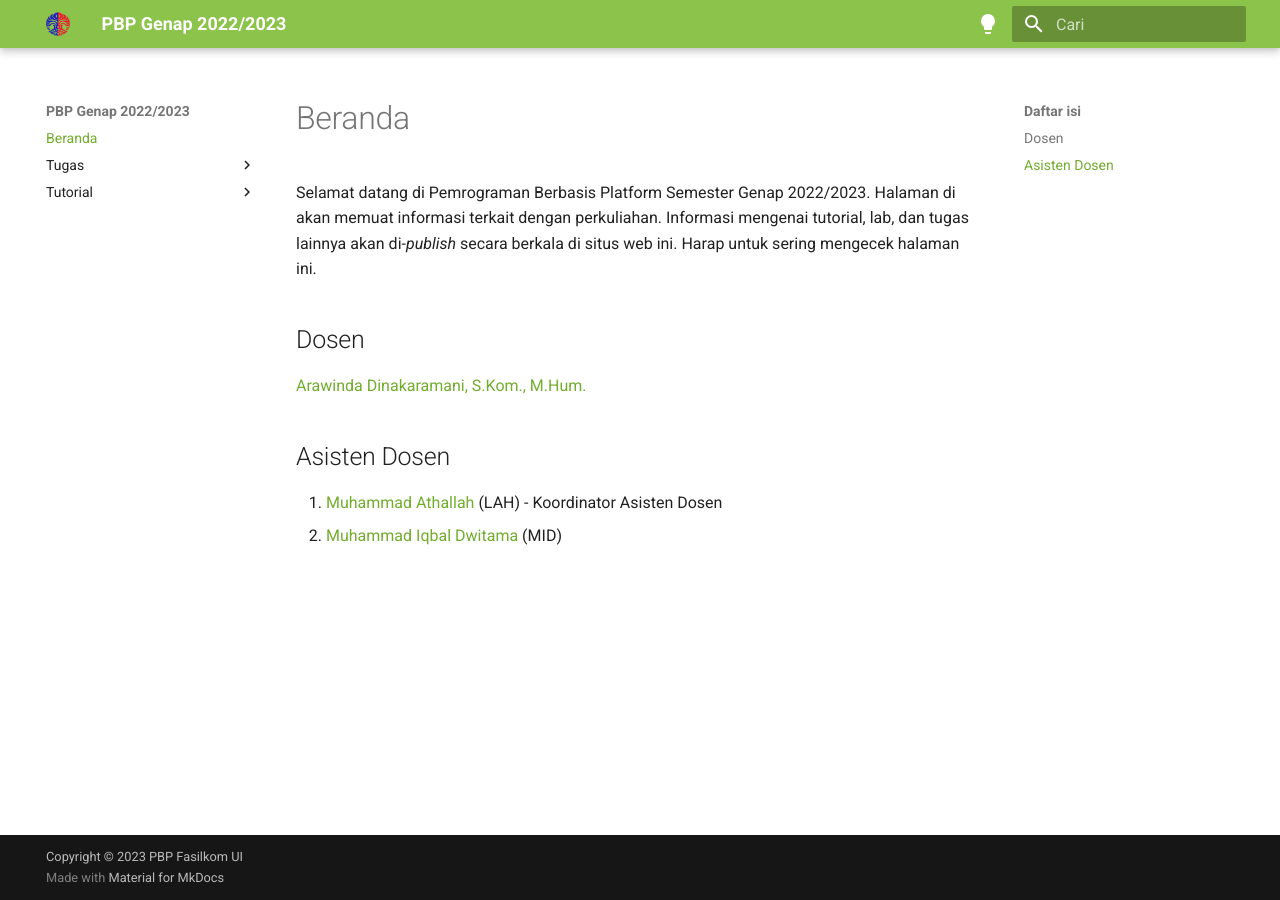
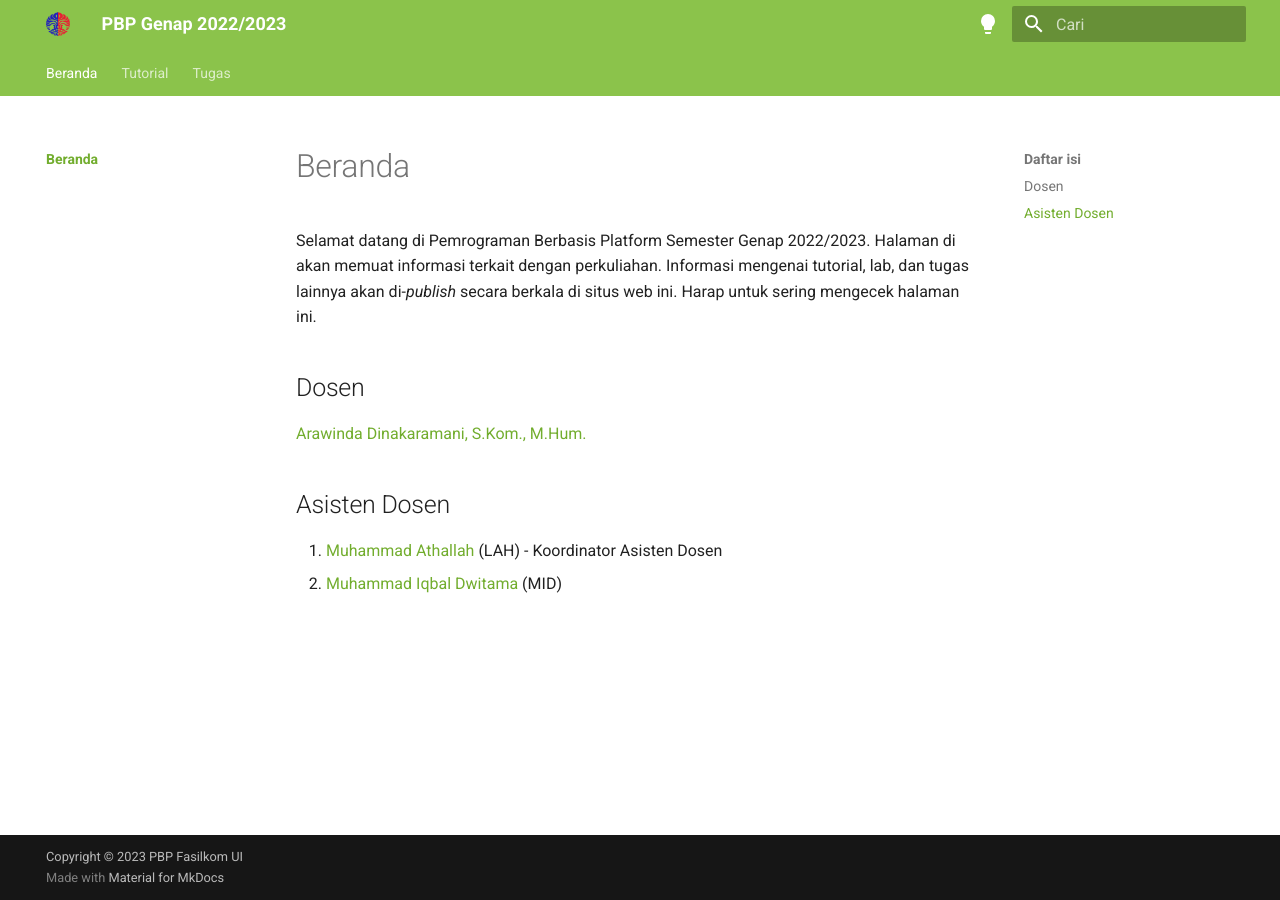
Before and after one commit to pbp-fasilkom-ui/genap-2023, an MkDocs documentation site: the page built from docs/index.md, in a window 1280 px wide. Built offline with MkDocs 1.6.1 and Material for MkDocs 9.7.7, drawn with Linux system fonts in a browser that asks for light colours; part of the change alters nothing that is shown.

```diff
--- a/mkdocs.yml
+++ b/mkdocs.yml
@@ -15,6 +15,9 @@ theme:
   features:
     - content.code.copy
     - content.code.annotate
+    - navigation.tabs
+    # - navigation.tabs.sticky
+    - navigation.indexes
   palette:
     # Palette toggle for light mode
     - media: "(prefers-color-scheme: light)"
@@ -50,3 +53,11 @@ markdown_extensions:
   - pymdownx.inlinehilite
   - pymdownx.snippets
   - pymdownx.superfences
+
+nav:
+  - Beranda:
+    - index.md
+  - Tutorial:
+    - Tutorial 1: tutorial/tutorial-1.md
+  - Tugas:
+    - Tugas 2: tugas/tugas-2.md
```
